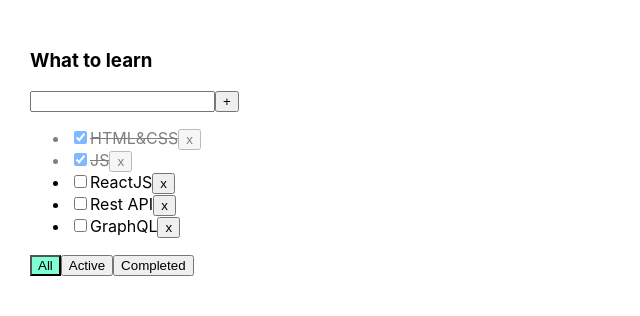
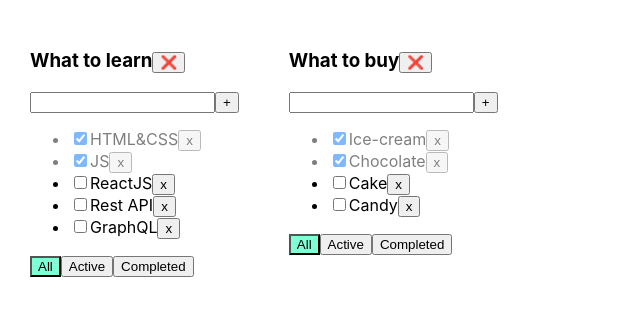
Before and after one commit to AV-html/todolist, a React (Create React App) app: page / in a window 1280 px wide. Shown: the top 316 px of the page, without its empty margins (0-640 px from the left). Built offline with nearby package versions, Linux system fonts and the light colour scheme.

Commit message:
5 - two todolist + button delete

```diff
--- a/src/App.css
+++ b/src/App.css
@@ -6,3 +6,19 @@
 .App > div {
   margin-right: 50px;
 }
+
+.error {
+  border: red 1px solid;
+}
+
+.error-message {
+  color: red;
+}
+
+.active-filter {
+  background-color: aquamarine;
+}
+
+.is-done {
+  opacity: 0.5;
+}
--- a/src/App.tsx
+++ b/src/App.tsx
@@ -5,60 +5,115 @@ import {v1} from 'uuid';
 
 export type FilterValuesType = 'all' | 'active' | 'completed';
 
+type TodoListType = {
+    id: string
+    title: string
+    filter: FilterValuesType
+}
+
+type TaskType = {
+    id: string
+    title: string
+    isDone: boolean
+}
+
+type TasksStateType = {
+    [todoListID: string]: Array<TaskType>
+}
+
 function App() {
+    // BLL:
+    const todoListID_1 = v1();
+    const todoListID_2 = v1();
 
-    let [tasks, setTasks] = useState([
-        {id: v1(), title: 'HTML&CSS', isDone: true},
-        {id: v1(), title: 'JS', isDone: true},
-        {id: v1(), title: 'ReactJS', isDone: false},
-        {id: v1(), title: 'Rest API', isDone: false},
-        {id: v1(), title: 'GraphQL', isDone: false},
-    ]);
+    // Чтобы использовать методы массивов [{}, {}, {}]
+    const [todoLists, setTodoLists] = useState<Array<TodoListType>>([
+        {id: todoListID_1, title: 'What to learn', filter: 'all'},
+        {id: todoListID_2, title: 'What to buy', filter: 'all'}
+    ])
 
-    function removeTask(id: string) {
-        let filteredTasks = tasks.filter(t => t.id !== id);
-        setTasks(filteredTasks);
+    const [tasks, setTasks] = useState<TasksStateType>({
+        [todoListID_1]: [
+            {id: v1(), title: 'HTML&CSS', isDone: true},
+            {id: v1(), title: 'JS', isDone: true},
+            {id: v1(), title: 'ReactJS', isDone: false},
+            {id: v1(), title: 'Rest API', isDone: false},
+            {id: v1(), title: 'GraphQL', isDone: false},
+        ],
+        [todoListID_2]: [
+            {id: v1(), title: 'Ice-cream', isDone: true},
+            {id: v1(), title: 'Chocolate', isDone: true},
+            {id: v1(), title: 'Cake', isDone: false},
+            {id: v1(), title: 'Candy', isDone: false},
+        ]
+    });
+    //
+
+    // Из какого удалить, в какой добавить, какой фильтровать?
+    // Добавить todoListID: string
+
+    function removeTask(tasksID: string, todoListID: string) {
+        setTasks({...tasks, [todoListID]: tasks[todoListID].filter(t => t.id !== tasksID)});
     }
 
-    function changeIsDone(id: string, isDone: boolean) {
-        setTasks(tasks.map(el => el.id === id ? {...el, isDone: isDone} : el));
-
-        // setTasks([...tasks]); // map найдёт сам копию
+    function changeFilter(value: FilterValuesType, todoListID: string) {
+        const changeFilterTodolist = todoLists.map(
+            (t) => t.id === todoListID ? {...t, filter: value} : t
+        )
+        setTodoLists(changeFilterTodolist);
     }
 
-    function addTask(title: string) {
+    function changeStatus(taskId: string, isDone: boolean, todoListID: string) {
 
-        let task = {id: v1(), title: title, isDone: false};
-        let newTasks = [task, ...tasks];
-        setTasks(newTasks);
+        const changeTasksArray = tasks[todoListID].map(
+            (t) => {
+                return t.id === taskId ? {...t, isDone: isDone} : t
+            }
+        )
 
+        setTasks({...tasks, [todoListID]: changeTasksArray});
     }
 
-    let [filter, setFilter] = useState<FilterValuesType>('all');
+    function addTask(title: string, todoListID: string) {
+        const task = {
+            id: v1(), title: title, isDone: false
+        };
+        // const currentTodoListTasks = tasks[todoListID];
+        // const newTasks = [task, ...currentTodoListTasks];
+        // setTasks({...tasks, [todoListID]: newTasks});
 
-    let tasksForTodolist = tasks;
-
-    if (filter === 'active') {
-        tasksForTodolist = tasks.filter(t => !t.isDone);
-    }
-    if (filter === 'completed') {
-        tasksForTodolist = tasks.filter(t => t.isDone);
+        setTasks({...tasks, [todoListID]: [task, ...tasks[todoListID]]});
     }
 
-    function changeFilter(value: FilterValuesType) {
-        setFilter(value);
+    function removeTodoList(todoListID: string) {
+        setTodoLists(todoLists.filter(tl => tl.id !== todoListID))
+        delete tasks[todoListID]
     }
+
+
+    const todoListComponents = todoLists.map((tl => {
+        return (
+            todoLists.length ?
+                <Todolist key={tl.id}
+                          todolistID={tl.id}
+                          tasks={tasks[tl.id]}
+                          filter={tl.filter}
+                          title={tl.title}
+
+                          removeTask={removeTask}
+                          changeTodoListFilter={changeFilter}
+                          addTask={addTask}
+                          changeTaskStatus={changeStatus}
+                          removeTodoList={removeTodoList}
+                />
+                : <span>Create your first todolist!</span>
+        )
+    }))
 
 
     return (
         <div className="App">
-            <Todolist title="What to learn"
-                      tasks={tasksForTodolist}
-                      removeTask={removeTask}
-                      changeFilter={changeFilter}
-                      addTask={addTask}
-                      changeIsDone={changeIsDone}
-                      filter={filter}/>
+            {todoListComponents}
         </div>
     );
 }
--- a/src/Todolist.tsx
+++ b/src/Todolist.tsx
@@ -1,7 +1,5 @@
 import React, {ChangeEvent, KeyboardEvent, useState} from 'react';
 import {FilterValuesType} from './App';
-import styles from './Todolist.module.css';
-import {Checkbox} from './components/Checkbox';
 
 type TaskType = {
     id: string
@@ -10,86 +8,109 @@ type TaskType = {
 }
 
 type PropsType = {
+    todolistID: string
+    tasks: Array<TaskType>
+    filter: FilterValuesType
     title: string
-    tasks: Array<TaskType>
-    removeTask: (taskId: string) => void
-    changeFilter: (value: FilterValuesType) => void
-    addTask: (title: string) => void
-    changeIsDone: (id: string, isDone: boolean) => void
-    filter: FilterValuesType
+
+    removeTask: (taskId: string, todoListID: string) => void
+    changeTodoListFilter: (value: FilterValuesType, todoListID: string) => void
+    addTask: (title: string, todoListID: string) => void
+    changeTaskStatus: (taskId: string, isDone: boolean, todoListID: string) => void
+    removeTodoList: (todoListID: string) => void
 }
 
 export function Todolist(props: PropsType) {
 
-    let [title, setTitle] = useState<string>('')
-    let [error, setError] = useState<string | null>(null)
+    const [title, setTitle] = useState('')
+    const [error, setError] = useState<string | null>(null)
 
     const addTask = () => {
         if (title.trim() !== '') {
-            props.addTask(title.trim());
+            props.addTask(title.trim(), props.todolistID);
             setTitle('');
         } else {
             setError('Title is required');
         }
     }
-
     const onChangeHandler = (e: ChangeEvent<HTMLInputElement>) => {
-        setError(null);
         setTitle(e.currentTarget.value)
     }
-
     const onKeyPressHandler = (e: KeyboardEvent<HTMLInputElement>) => {
+        setError(null);
         if (e.key === 'Enter') {
             addTask();
         }
     }
 
-    const onAllClickHandler = () => props.changeFilter('all');
-    const onActiveClickHandler = () => props.changeFilter('active');
-    const onCompletedClickHandler = () => props.changeFilter('completed');
+    const onAllClickHandler = () => props.changeTodoListFilter('all', props.todolistID);
+    const onActiveClickHandler = () => props.changeTodoListFilter('active', props.todolistID);
+    const onCompletedClickHandler = () => props.changeTodoListFilter('completed', props.todolistID);
 
 
-    return <div>
-        <h3>{props.title}</h3>
-        <div>
-            <input value={title}
-                   className={error ? styles.error : ''}
-                   onChange={onChangeHandler}
-                   onKeyDown={onKeyPressHandler}
-            />
-            <button onClick={addTask}>+</button>
-            {error && <div className={styles.errorMessage}>{error}</div>}
-
-        </div>
-        <ul>
-            {
-                props.tasks.map(t => {
-
-                    const onClickHandler = () => props.removeTask(t.id)
-                    const changeIsDoneHandler = (id: string, isDone: boolean) => {
-                        props.changeIsDone(id, isDone);
+    let tasksForTodolist = props.tasks;
+    if (props.filter === 'active') {
+        tasksForTodolist = props.tasks.filter(t => !t.isDone);
+    }
+    if (props.filter === 'completed') {
+        tasksForTodolist = props.tasks.filter(t => t.isDone);
     }
 
-                    return <li key={t.id} className={t.isDone ? styles.isDone : ''}>
-                        <label>
-                            <Checkbox callback={(isDone) => {changeIsDoneHandler(t.id, isDone)}} isDone={t.isDone}/>
-                            {/*<input onChange={changeIsDoneHandler} type="checkbox" checked={t.isDone}/>*/}
-                            {t.title}
-                        </label>
+    const tasksComponents = tasksForTodolist.map(t => {
+        const onClickHandler = () => props.removeTask(t.id, props.todolistID)
+        const onChangeHandler = (e: ChangeEvent<HTMLInputElement>) => {
+            props.changeTaskStatus(t.id, e.currentTarget.checked, props.todolistID);
+        }
+
+        return <li key={t.id} className={t.isDone ? 'is-done' : ''}>
+            <input type="checkbox"
+                   onChange={onChangeHandler}
+                   checked={t.isDone}/>
+            <span>{t.title}</span>
             <button onClick={onClickHandler}>x</button>
         </li>
     })
+
+    const onDeleteTodoListClickHandler = () => {
+        props.removeTodoList(props.todolistID);
     }
+
+    return (
+        <div>
+            <h3>
+                {props.title}
+                <button onClick={onDeleteTodoListClickHandler}>
+                    <span role={'img'} aria-label={'Cross Mark'}>
+                        ❌
+                    </span>
+                </button>
+            </h3>
+            <div>
+                <input value={title}
+                       onChange={onChangeHandler}
+                       onKeyDown={onKeyPressHandler}
+                       className={error ? 'error' : ''}
+                />
+                <button onClick={addTask}>+</button>
+                {error && <div className="error-message">{error}</div>}
+            </div>
+            <ul>
+                {tasksComponents}
             </ul>
             <div>
-            <button className={props.filter === 'all' ? styles.activeFilter : ''} onClick={onAllClickHandler}>All
+                <button className={props.filter === 'all' ? 'active-filter' : ''}
+                        onClick={onAllClickHandler}>
+                    All
                 </button>
-            <button className={props.filter === 'active' ? styles.activeFilter : ''}
-                    onClick={onActiveClickHandler}>Active
+                <button className={props.filter === 'active' ? 'active-filter' : ''}
+                        onClick={onActiveClickHandler}>
+                    Active
                 </button>
-            <button className={props.filter === 'completed' ? styles.activeFilter : ''}
-                    onClick={onCompletedClickHandler}>Completed
+                <button className={props.filter === 'completed' ? 'active-filter' : ''}
+                        onClick={onCompletedClickHandler}>
+                    Completed
                 </button>
             </div>
         </div>
+    )
 }
--- a/src/index.tsx
+++ b/src/index.tsx
@@ -6,7 +6,5 @@ import * as serviceWorker from './serviceWorker';
 
 ReactDOM.render(<App />,  document.getElementById('root'));
 
-// If you want your app to work offline and load faster, you can change
-// unregister() to register() below. Note this comes with some pitfalls.
-// Learn more about service workers: https://bit.ly/CRA-PWA
+
 serviceWorker.unregister();
```
Also changed, not shown: 1 other file (tests, documents, lock files or other folders). Lines whose indentation alone changed are shown as unchanged.
